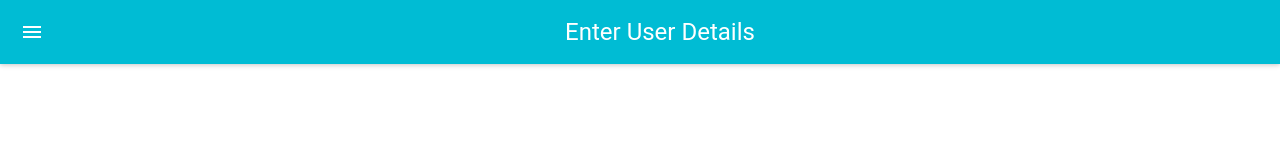
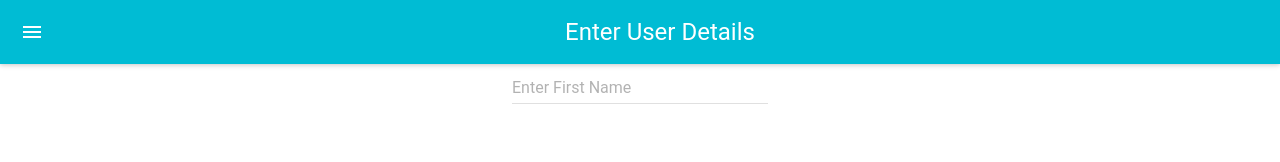
Before and after one commit to its-gio/step-by-step-form, a React (Create React App) app: page / in a window 1280 px wide. Shown: the top 162 px of the page. Built offline with nearby package versions, Linux system fonts and the light colour scheme.

Commit message:
Adding first working text field

```diff
--- a/src/components/FormUserDetails.jsx
+++ b/src/components/FormUserDetails.jsx
@@ -12,11 +12,17 @@ class FormUserDetails extends Component {
 
   render() {
     //  Now values can be used as a variable of props
-    const { values } = this.props;
+    const { values, handleChange } = this.props;
     return (
       <MuiThemeProvider>
         <React.Fragment>
           <AppBar title="Enter User Details" />
+          <TextField
+            hintText="Enter First Name"
+            floatingLabelFixed="First Name"
+            onChange={handleChange("firstName")}
+            defaultValue={values.firstName}
+          />
         </React.Fragment>
       </MuiThemeProvider>
     );
```
